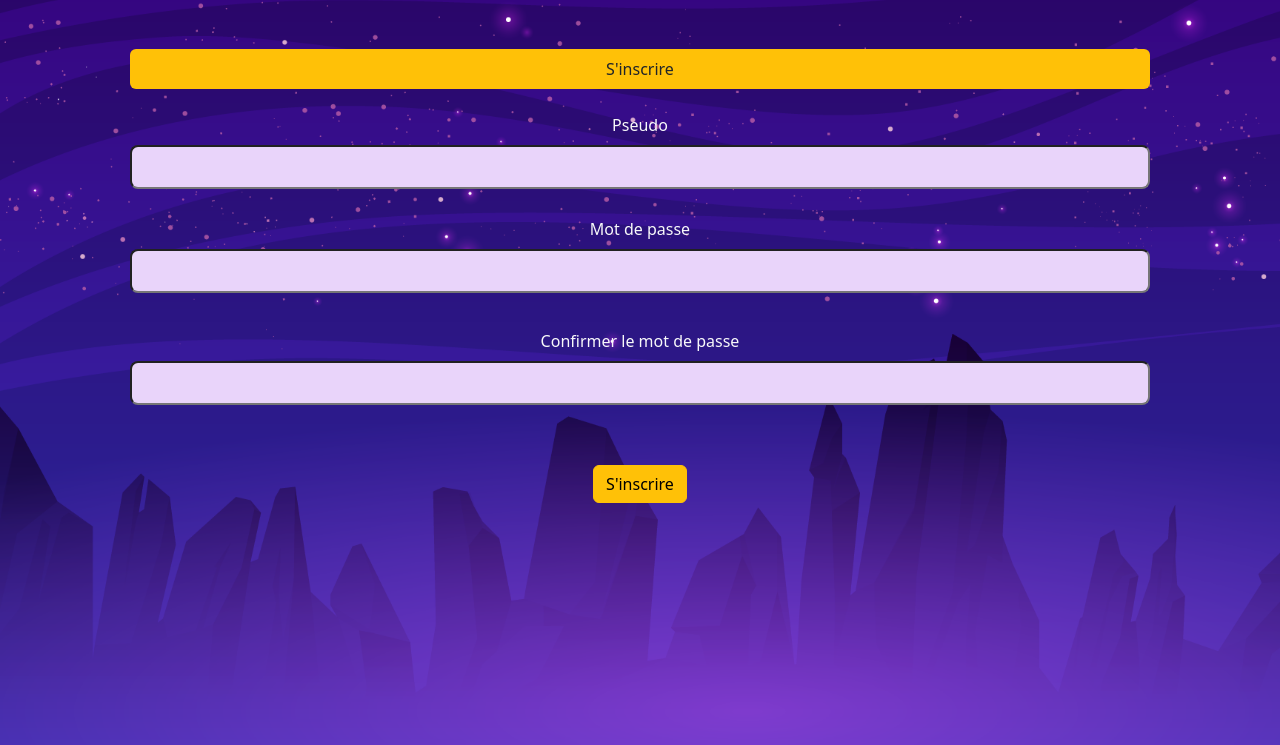
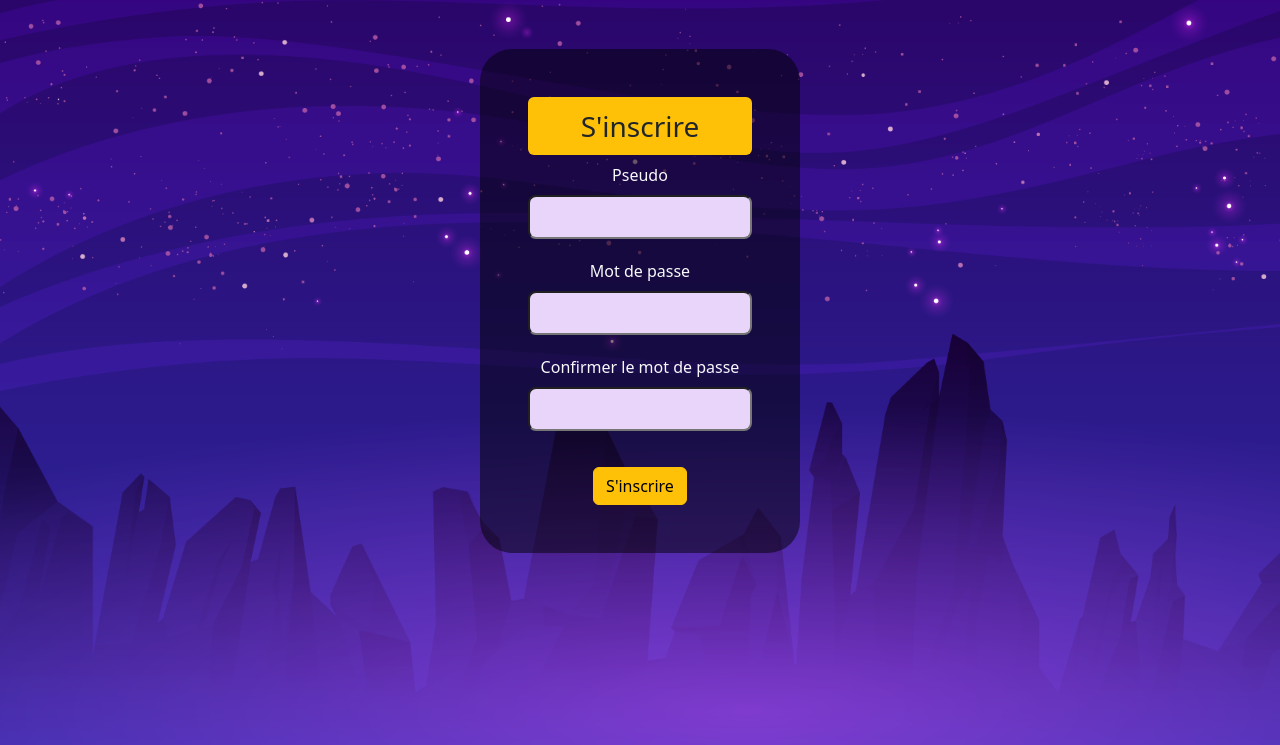
Before and after one commit to e-vinci/web2-2023-project-group-12, a website built with webpack: page frontend/src/index.html in a window 1280 px wide. Both pictures are taken after a click on the link "S'inscrire". Shown: the part 55-800 px from the top of the page. Built offline with nearby package versions, Linux system fonts and the light colour scheme.

Commit message:
style: register page

```diff
--- a/frontend/src/Components/Pages/RegisterPage.js
+++ b/frontend/src/Components/Pages/RegisterPage.js
@@ -10,21 +10,21 @@ function renderRegisterForm() {
     const main = document.querySelector('main');
 
     main.innerHTML = `
-    <div id="formContainer" class="container">
-      <form id="loginForm" class="p-5 text-center text-light">
-        <div id="formTitle" class="bg-warning p-2 rounded mb-4 text-dark">S'inscrire</div>
+    <div class="container bg-black p-5 rounded-5 bg-opacity-50 col-3 mt-5">
+      <form class="text-center text-light">
+        <div class="bg-warning p-2 rounded mb-2 text-dark fs-3">S'inscrire</div>
 
-        <div class="mb-2">
+        <div class="">
           <label for="username" class="form-label">Pseudo</label>
           <input type="text"  id="username" name="username" required>
         </div>
 
-        <div class="mb-3">
+        <div class="">
           <label for="password" class="form-label">Mot de passe</label>
           <input type="password"  id="password" name="password" required>
         </div>
 
-        <div class="mb-4">
+        <div class="">
           <label for="comfirm_password" class="form-label">Confirmer le mot de passe</label>
           <input type="password"  id="password" name="comfirm_password" required>
         </div>
--- a/frontend/src/stylesheets/main.css
+++ b/frontend/src/stylesheets/main.css
@@ -2,16 +2,6 @@ body {
     background-image: url(../img/background.png);
     background-size: cover;
     background-repeat: no-repeat;
-}
-
-#formContainer {
-    background-color: rgba(0, 0, 0, 0.35);
-    border-radius: 80px;
-
-}
-
-#formTitle {
-    font-size: 1.5em;
 }
 
 input {
```
Also changed, not shown: frontend/src/img/homepage-bkgrd.png (deleted).
